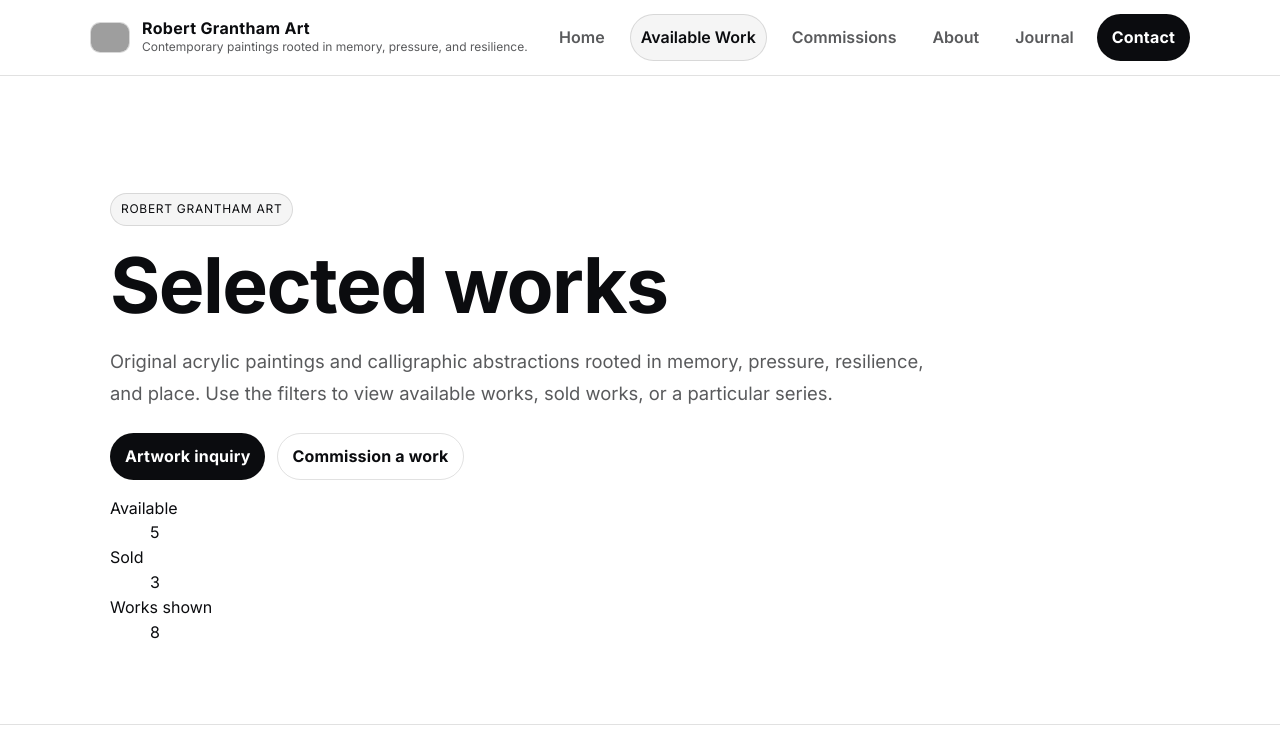
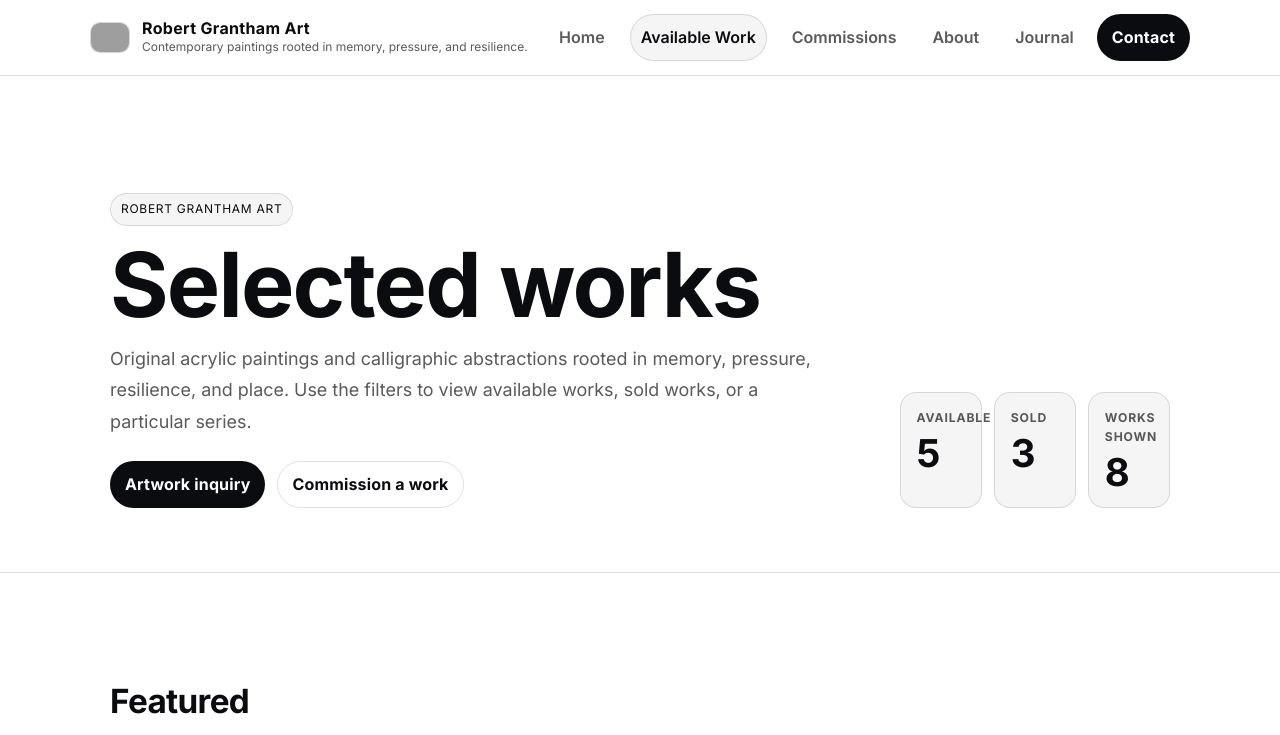
Before and after one commit to rgrantham82/rgrantham82.github.io, a Jekyll site: the page built from portfolio/index.html, in a window 1280 px wide and 1400 px high. Shown: the top 735 px of the window. Built offline with Jekyll 4.4.1, drawn with Linux system fonts in a browser that asks for light colours; grey boxes are pictures that could not be loaded.

Commit message:
Refactor gallery styles and layout
Updated styles for gallery layout and elements, including padding, grid structure, and typography adjustments. Added new classes for gallery summary and filters.

```diff
--- a/assets/css/curated-portfolio.css
+++ b/assets/css/curated-portfolio.css
@@ -1,18 +1,26 @@
 .gallery-hero {
-  padding: clamp(3rem, 7vw, 6rem) 0 clamp(2rem, 5vw, 4rem);
+  padding: clamp(3rem, 7vw, 6rem) 0 clamp(2.5rem, 5vw, 4rem);
   border-bottom: 1px solid var(--border);
 }
 
+.gallery-hero__inner {
+  display: grid;
+  grid-template-columns: minmax(0, 1.45fr) minmax(260px, .55fr);
+  gap: clamp(2rem, 6vw, 5rem);
+  align-items: end;
+}
+
 .gallery-hero h1 {
-  max-width: 15ch;
+  max-width: 14ch;
   margin: 1rem 0;
-  font-size: clamp(2.8rem, 6vw, 5rem);
+  font-size: clamp(3rem, 7vw, 5.6rem);
+  line-height: .95;
 }
 
 .gallery-hero .lede {
-  max-width: 72ch;
-  font-size: 1.15rem;
-  line-height: 1.7;
+  max-width: 68ch;
+  font-size: 1.12rem;
+  line-height: 1.75;
 }
 
 .gallery-actions {
@@ -22,145 +30,154 @@
   margin-top: 1.5rem;
 }
 
-.gallery-block {
-  padding: clamp(3rem, 7vw, 6rem) 0;
+.gallery-summary {
+  display: grid;
+  grid-template-columns: repeat(3, minmax(0, 1fr));
+  gap: .75rem;
+  margin: 0;
 }
 
-.gallery-block--collected {
-  border-top: 1px solid var(--border);
+.gallery-summary div {
+  padding: 1rem;
+  border: 1px solid var(--border);
+  border-radius: var(--radius);
   background: var(--card);
 }
 
-.gallery-head {
+.gallery-summary dt {
+  color: var(--muted);
+  font-size: .76rem;
+  font-weight: 700;
+  letter-spacing: .07em;
+  text-transform: uppercase;
+}
+
+.gallery-summary dd {
+  margin: .35rem 0 0;
+  font-size: clamp(1.6rem, 4vw, 2.4rem);
+  font-weight: 750;
+  line-height: 1;
+}
+
+.gallery-introduction {
+  padding-top: 2rem;
+}
+
+.gallery-block {
+  padding: clamp(2.5rem, 6vw, 5rem) 0 clamp(4rem, 8vw, 7rem);
+}
+
+.gallery-toolbar {
   display: flex;
   justify-content: space-between;
-  align-items: end;
-  gap: 2rem;
-  margin-bottom: 1.75rem;
+  gap: 1.5rem;
+  align-items: flex-start;
+  margin-bottom: 2rem;
 }
 
-.gallery-head h2 {
-  margin: .8rem 0 0;
+.gallery-filters {
+  display: flex;
+  flex-wrap: wrap;
+  gap: .65rem;
 }
 
-.gallery-head > p {
-  max-width: 50ch;
-  margin: 0;
+.gallery-filter {
+  display: inline-flex;
+  align-items: center;
+  gap: .5rem;
+  padding: .65rem .9rem;
+  border: 1px solid var(--border);
+  border-radius: 999px;
+  background: transparent;
+  color: var(--fg);
+  font: inherit;
+  font-size: .86rem;
+  font-weight: 650;
+  cursor: pointer;
+  transition: background .18s ease, color .18s ease, border-color .18s ease, transform .18s ease;
+}
+
+.gallery-filter span {
+  display: inline-grid;
+  min-width: 1.45rem;
+  min-height: 1.45rem;
+  place-items: center;
+  padding: 0 .35rem;
+  border-radius: 999px;
+  background: var(--card);
+  color: var(--muted);
+  font-size: .74rem;
+}
+
+.gallery-filter:hover {
+  border-color: color-mix(in srgb, var(--fg) 35%, var(--border));
+  transform: translateY(-1px);
+}
+
+.gallery-filter.is-active,
+.gallery-filter[aria-pressed="true"] {
+  border-color: var(--fg);
+  background: var(--fg);
+  color: var(--bg);
+}
+
+.gallery-filter.is-active span,
+.gallery-filter[aria-pressed="true"] span {
+  background: color-mix(in srgb, var(--bg) 18%, transparent);
+  color: var(--bg);
+}
+
+.gallery-count {
+  flex: 0 0 auto;
+  margin: .65rem 0 0;
+  font-size: .9rem;
 }
 
 .work-grid {
   display: grid;
   grid-template-columns: repeat(3, minmax(0, 1fr));
-  gap: 1.5rem;
+  gap: clamp(1rem, 2.5vw, 1.75rem);
 }
 
-.work-card {
-  overflow: hidden;
-  border: 1px solid var(--border);
-  border-radius: var(--radius);
-  background: var(--bg);
-  transition: transform .2s ease, box-shadow .2s ease, border-color .2s ease;
+.work-card[hidden] {
+  display: none;
 }
 
-.work-card:hover,
-.work-card:focus-within {
-  transform: translateY(-4px);
-  border-color: color-mix(in srgb, var(--fg) 35%, var(--border));
-  box-shadow: var(--shadow);
+.empty-gallery {
+  margin-top: 2rem;
+  text-align: center;
 }
 
-.work-card__link {
-  display: block;
-  color: inherit;
-  text-decoration: none;
+.empty-gallery h2 {
+  margin-bottom: .5rem;
 }
 
-.work-card__link:hover {
-  text-decoration: none;
+.empty-gallery p,
+.gallery-noscript {
+  margin-bottom: 0;
 }
 
-.work-card__media {
-  position: relative;
-  overflow: hidden;
-  aspect-ratio: 4 / 5;
-  background: var(--card);
-}
+@media (max-width: 900px) {
+  .gallery-hero__inner {
+    grid-template-columns: 1fr;
+  }
 
-.work-card__media img {
-  width: 100%;
-  height: 100%;
-  object-fit: cover;
-  transition: transform .45s ease;
-}
+  .gallery-summary {
+    max-width: 42rem;
+  }
 
-.work-card:hover .work-card__media img {
-  transform: scale(1.025);
-}
-
-.work-card__placeholder {
-  display: grid;
-  place-items: center;
-  height: 100%;
-  color: var(--muted);
-}
-
-.work-card__body {
-  padding: 1rem 1rem 1.15rem;
-}
-
-.work-card__title {
-  margin: 0 0 .25rem;
-  font-size: 1.08rem;
-}
-
-.work-card__series {
-  margin: 0 0 .4rem;
-  color: var(--fg);
-  font-size: .78rem;
-  font-weight: 700;
-  letter-spacing: .07em;
-  text-transform: uppercase;
-}
-
-.work-card__meta,
-.work-card__desc {
-  margin: 0;
-  font-size: .92rem;
-}
-
-.work-card__price {
-  margin: .55rem 0 0;
-  color: var(--fg);
-  font-weight: 700;
-}
-
-.work-card__desc {
-  margin-top: .6rem;
-}
-
-.badge--status {
-  position: absolute;
-  top: .75rem;
-  right: .75rem;
-  left: auto;
-  color: #fff;
-  background: rgba(11, 12, 15, .78);
-  border-color: rgba(255, 255, 255, .25);
-  backdrop-filter: blur(7px);
-}
-
-.empty-gallery p {
-  margin: 0;
-}
-
-@media (max-width: 860px) {
   .work-grid {
     grid-template-columns: repeat(2, minmax(0, 1fr));
   }
+}
 
-  .gallery-head {
-    align-items: start;
+@media (max-width: 680px) {
+  .gallery-toolbar {
     flex-direction: column;
+  }
+
+  .gallery-count {
+    margin-top: 0;
   }
 }
 
@@ -172,11 +189,15 @@
   .gallery-actions .btn {
     width: 100%;
   }
+
+  .gallery-filter {
+    flex: 1 1 auto;
+    justify-content: center;
+  }
 }
 
 @media (prefers-reduced-motion: reduce) {
-  .work-card,
-  .work-card__media img {
+  .gallery-filter {
     transition: none;
   }
 }
```
